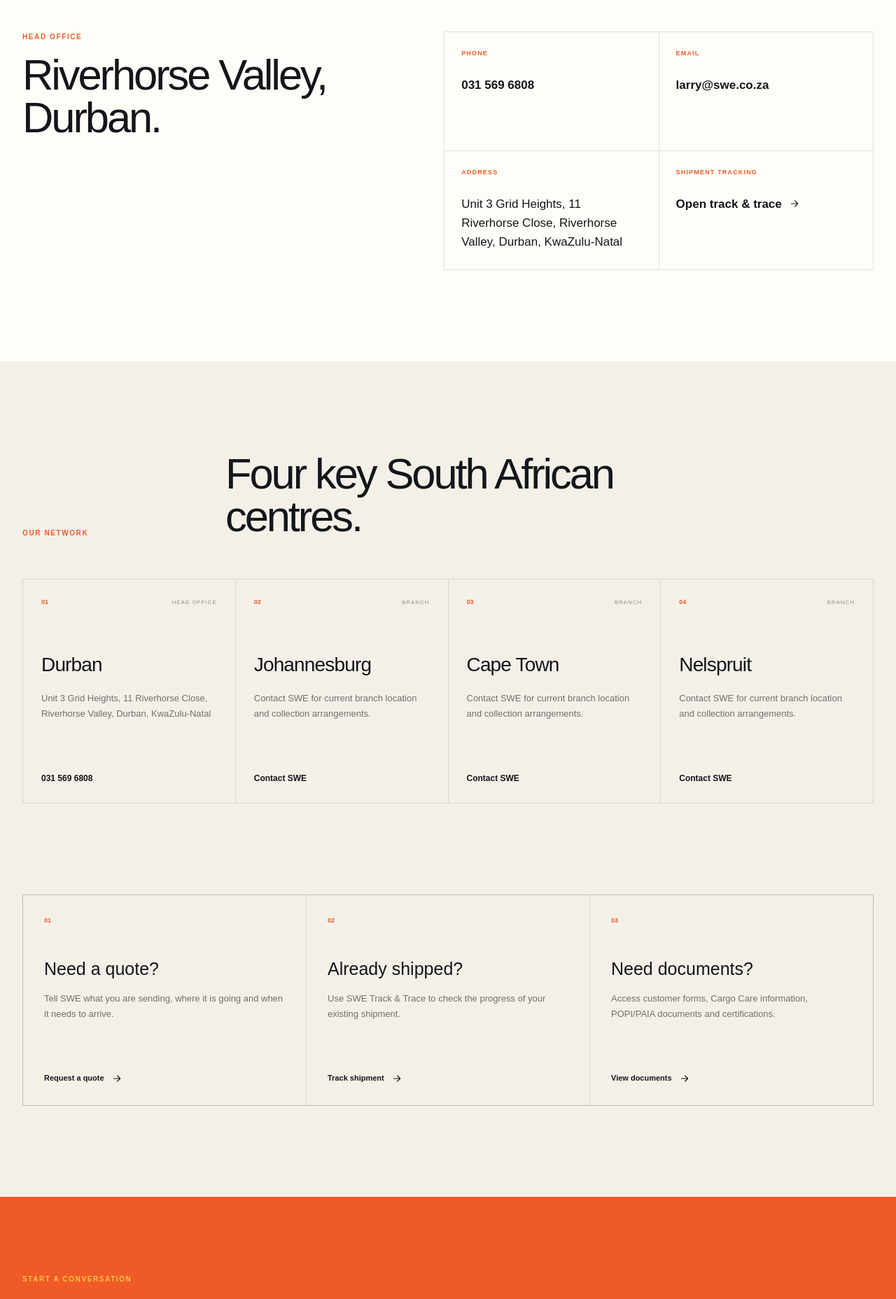
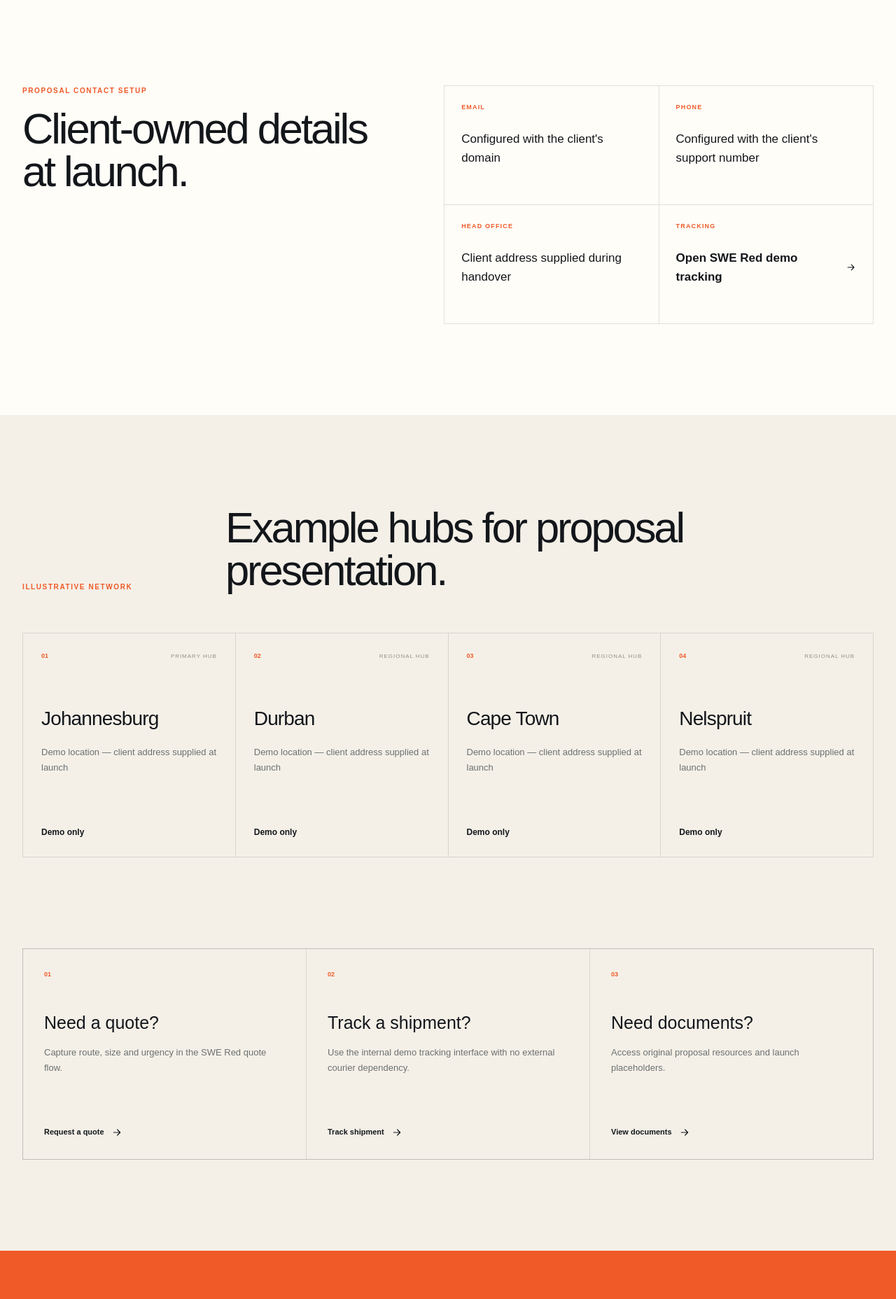
Before and after one commit to IKcracker/swe, a Next.js app: page /contact in a window 1280 px wide. Shown: the part 640-2496 px from the top of the page at 70% size. Built offline with nearby package versions, Linux system fonts and the light colour scheme.

Commit message:
rebrand: remove original company contact details

```diff
--- a/app/contact/page.tsx
+++ b/app/contact/page.tsx
@@ -2,36 +2,16 @@ import type { Metadata } from "next";
 import Link from "next/link";
 
 export const metadata: Metadata = {
-  title: "Contact SWE",
+  title: "Contact SWE Red",
   description:
-    "Contact Siyanqoba Worldwide Express for courier, freight, tracking and shipment support.",
+    "Contact the SWE Red proposal team for logistics, tracking and quote enquiries.",
 };
 
 const branches = [
-  {
-    city: "Durban",
-    type: "Head office",
-    address: "Unit 3 Grid Heights, 11 Riverhorse Close, Riverhorse Valley, Durban, KwaZulu-Natal",
-    phone: "031 569 6808",
-  },
-  {
-    city: "Johannesburg",
-    type: "Branch",
-    address: "Contact SWE for current branch location and collection arrangements.",
-    phone: "Contact SWE",
-  },
-  {
-    city: "Cape Town",
-    type: "Branch",
-    address: "Contact SWE for current branch location and collection arrangements.",
-    phone: "Contact SWE",
-  },
-  {
-    city: "Nelspruit",
-    type: "Branch",
-    address: "Contact SWE for current branch location and collection arrangements.",
-    phone: "Contact SWE",
-  },
+  ["Johannesburg","Primary hub","Demo location — client address supplied at launch"],
+  ["Durban","Regional hub","Demo location — client address supplied at launch"],
+  ["Cape Town","Regional hub","Demo location — client address supplied at launch"],
+  ["Nelspruit","Regional hub","Demo location — client address supplied at launch"],
 ];
 
 function Arrow() {
@@ -42,21 +22,19 @@ function Arrow() {
   );
 }
 
-
 export default function ContactPage() {
   return (
     <main>
-
       <section className="inner-hero contact-hero">
         <div className="container inner-hero-grid">
           <div>
-            <p className="section-label">Contact SWE</p>
-            <h1>Talk to the team that keeps things moving.</h1>
+            <p className="section-label">Contact SWE Red</p>
+            <h1>A clean contact experience, ready for client details.</h1>
           </div>
           <div className="inner-hero-copy">
             <p>
-              Whether you need shipment support, a courier recommendation or
-              help choosing the right freight option, speak directly with SWE.
+              This proposal intentionally avoids using another company&apos;s
+              phone numbers, email addresses or branch locations.
             </p>
           </div>
         </div>
@@ -65,29 +43,15 @@ export default function ContactPage() {
       <section className="contact-primary">
         <div className="container contact-primary-grid">
           <div>
-            <p className="section-label">Head office</p>
-            <h2>Riverhorse Valley, Durban.</h2>
+            <p className="section-label">Proposal contact setup</p>
+            <h2>Client-owned details at launch.</h2>
           </div>
 
           <div className="contact-details">
-            <div>
-              <small>Phone</small>
-              <a href="tel:+27315696808">031 569 6808</a>
-            </div>
-            <div>
-              <small>Email</small>
-              <a href="mailto:larry@swe.co.za">larry@swe.co.za</a>
-            </div>
-            <div>
-              <small>Address</small>
-              <p>Unit 3 Grid Heights, 11 Riverhorse Close, Riverhorse Valley, Durban, KwaZulu-Natal</p>
-            </div>
-            <div>
-              <small>Shipment tracking</small>
-              <a href="https://swe.pperfect.com/" target="_blank" rel="noreferrer">
-                Open track & trace <Arrow />
-              </a>
-            </div>
+            <div><small>Email</small><p>Configured with the client&apos;s domain</p></div>
+            <div><small>Phone</small><p>Configured with the client&apos;s support number</p></div>
+            <div><small>Head office</small><p>Client address supplied during handover</p></div>
+            <div><small>Tracking</small><Link href="/track">Open SWE Red demo tracking <Arrow /></Link></div>
           </div>
         </div>
       </section>
@@ -95,20 +59,17 @@ export default function ContactPage() {
       <section className="branches-section">
         <div className="container">
           <div className="branches-heading">
-            <p className="section-label">Our network</p>
-            <h2>Four key South African centres.</h2>
+            <p className="section-label">Illustrative network</p>
+            <h2>Example hubs for proposal presentation.</h2>
           </div>
 
           <div className="branches-grid">
-            {branches.map((branch, index) => (
-              <article key={branch.city}>
-                <div className="branch-card-top">
-                  <span>{String(index + 1).padStart(2, "0")}</span>
-                  <small>{branch.type}</small>
-                </div>
-                <h3>{branch.city}</h3>
-                <p>{branch.address}</p>
-                <strong>{branch.phone}</strong>
+            {branches.map(([city,type,address], index) => (
+              <article key={city}>
+                <div className="branch-card-top"><span>{String(index+1).padStart(2,"0")}</span><small>{type}</small></div>
+                <h3>{city}</h3>
+                <p>{address}</p>
+                <strong>Demo only</strong>
               </article>
             ))}
           </div>
@@ -117,40 +78,9 @@ export default function ContactPage() {
 
       <section className="contact-actions">
         <div className="container contact-actions-grid">
-          <div>
-            <span>01</span>
-            <h3>Need a quote?</h3>
-            <p>Tell SWE what you are sending, where it is going and when it needs to arrive.</p>
-            <Link href="/quote">Request a quote <Arrow /></Link>
-          </div>
-
-          <div>
-            <span>02</span>
-            <h3>Already shipped?</h3>
-            <p>Use SWE Track & Trace to check the progress of your existing shipment.</p>
-            <a href="https://swe.pperfect.com/" target="_blank" rel="noreferrer">
-              Track shipment <Arrow />
-            </a>
-          </div>
-
-          <div>
-            <span>03</span>
-            <h3>Need documents?</h3>
-            <p>Access customer forms, Cargo Care information, POPI/PAIA documents and certifications.</p>
-            <Link href="/documents">View documents <Arrow /></Link>
-          </div>
-        </div>
-      </section>
-
-      <section className="inner-cta">
-        <div className="container inner-cta-grid">
-          <div>
-            <p className="section-label section-label-light">Start a conversation</p>
-            <h2>Have a shipment question?</h2>
-          </div>
-          <a href="mailto:larry@swe.co.za" className="button button-light">
-            Email SWE <Arrow />
-          </a>
+          <div><span>01</span><h3>Need a quote?</h3><p>Capture route, size and urgency in the SWE Red quote flow.</p><Link href="/quote">Request a quote <Arrow /></Link></div>
+          <div><span>02</span><h3>Track a shipment?</h3><p>Use the internal demo tracking interface with no external courier dependency.</p><Link href="/track">Track shipment <Arrow /></Link></div>
+          <div><span>03</span><h3>Need documents?</h3><p>Access original proposal resources and launch placeholders.</p><Link href="/documents">View documents <Arrow /></Link></div>
         </div>
       </section>
     </main>
```
